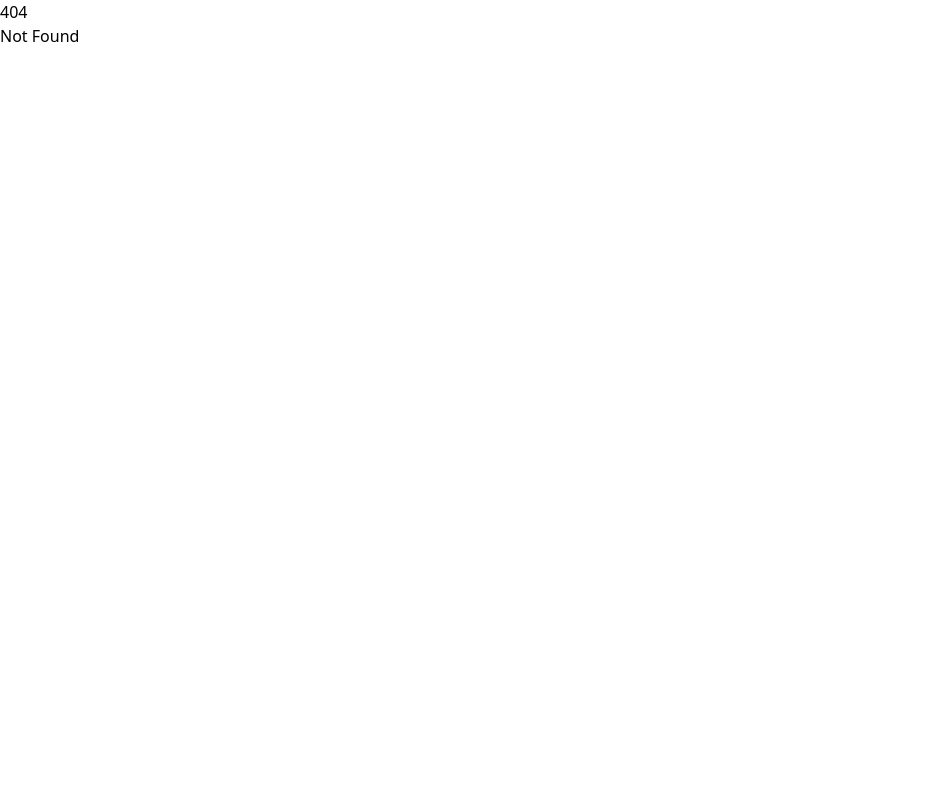
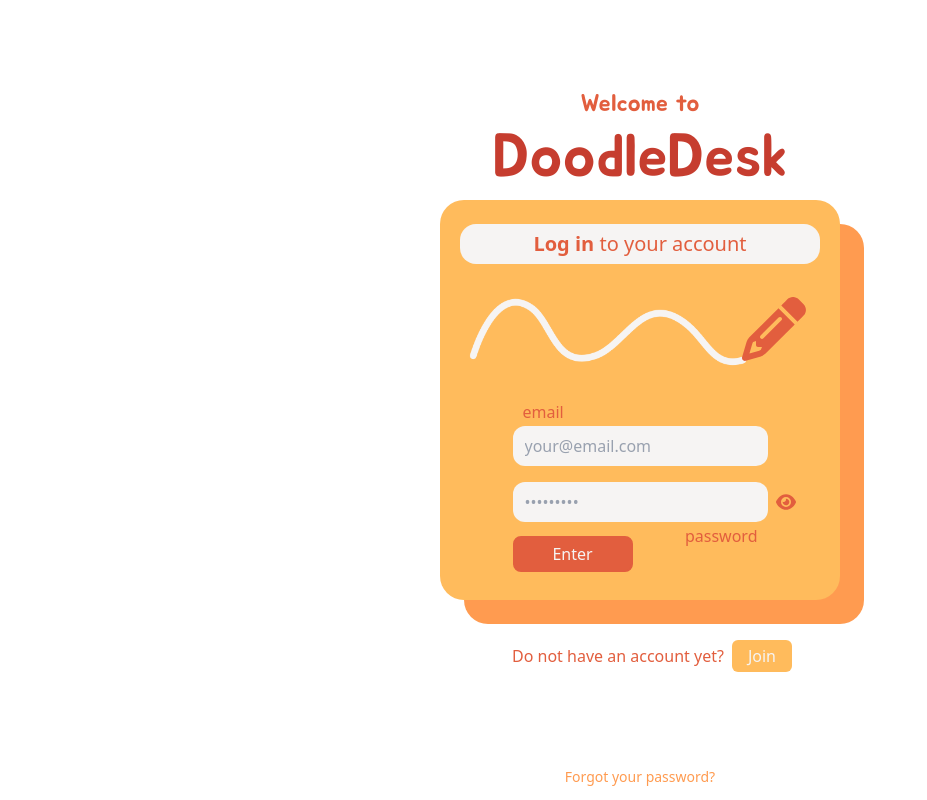
Before and after one commit to ebbmango/DoodleDesk, a SvelteKit app: page /enter in a window 1280 px wide. Before the commit this address had no page. Shown: the whole page, without its empty margins (0-927 px from the left). Built offline with nearby package versions, Linux system fonts and the light colour scheme.

Commit message:
added all expected routes

```diff
--- /dev/null
+++ b/src/routes/canvas/+page.svelte
@@ -0,0 +1 @@
+<p>canvas page</p>
--- a/src/routes/auth/+page.svelte
+++ b/src/routes/enter/+page.svelte
@@ -10,8 +10,8 @@
 	import PasswordRequirement from '$lib/components/PasswordRequirement.svelte';
 
 	import { AUTH_ERRORS } from '$lib/constants/authErrors';
-	const { title, messages } = AUTH_ERRORS.DEFAULT;
-	const segments = messages[3];
+	const { title, messages } = AUTH_ERRORS.INVALID_PASSWORD;
+	const segments = messages[1];
 
 	// UI state
 	let showPassword = false;
--- /dev/null
+++ b/src/routes/profile/+page.svelte
@@ -0,0 +1 @@
+<p>edit profile page</p>
--- /dev/null
+++ b/src/routes/reset/+page.svelte
@@ -0,0 +1 @@
+<p>reset password page</p>
--- /dev/null
+++ b/src/routes/welcome/+page.svelte
@@ -0,0 +1 @@
+<p>welcome new user page</p>
```
Also changed, not shown: src/routes/home/+page.svelte (added).
